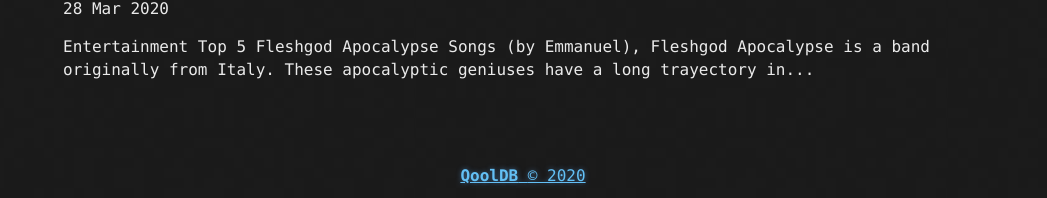
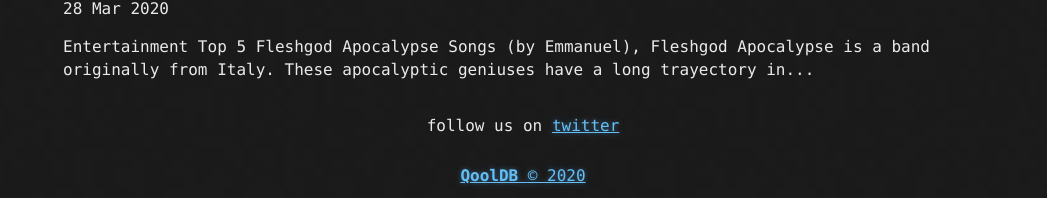
Before and after one commit to coffeecocoa/qooldb, a Jekyll site: the page built from index.html, in a window 1280 px wide. Shown: the part 1709-1907 px from the top of the page, without its empty margins (117-1164 px from the left). Built offline with Jekyll 4.4.1, drawn with Linux system fonts in a browser that asks for light colours; the list of posts is cut into pages by our own code.

```diff
--- a/_includes/footer.html
+++ b/_includes/footer.html
@@ -1,5 +1,6 @@
 <footer>
-  <br/>
+
+  <span>follow us on <a href="https://twitter.com/qooldb">twitter</a> </span><br>
   <a href="https://creativecommons.org/licenses/by-nc/3.0/deed.en_US">
     <span>
         <b>{{ site.owner}}</b>
```
